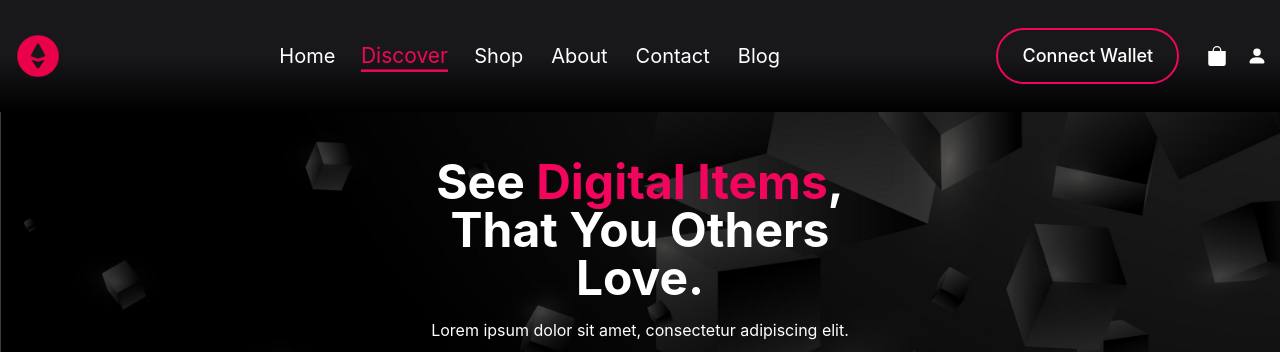
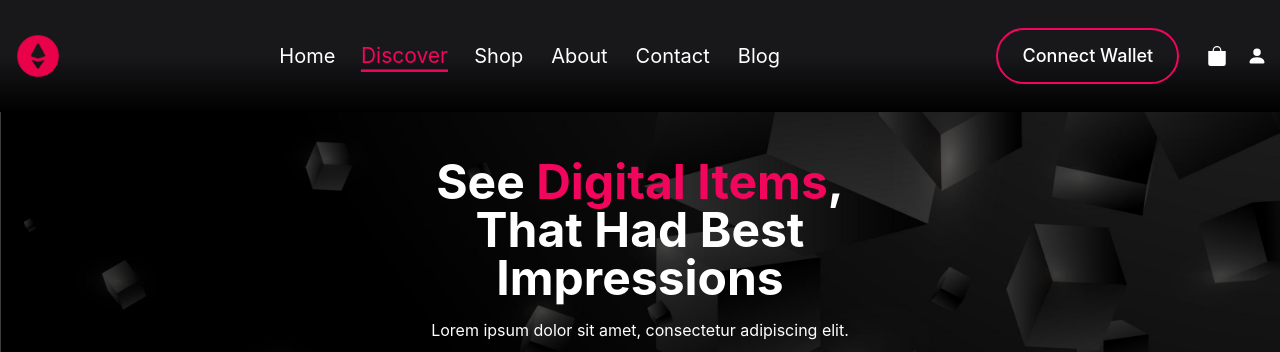
Before and after one commit to mmesomasaint/crypto-templates, a Next.js app: page /templates/cryptex/discover in a window 1280 px wide. Shown: the top 352 px of the page. Built offline with nearby package versions, Linux system fonts and the light colour scheme.

Commit message:
Fix: Edit showcase text

```diff
--- a/pages/templates/cryptex/discover.js
+++ b/pages/templates/cryptex/discover.js
@@ -91,7 +91,7 @@ export default function Home() {
                 <div className='w-full h-fit text-center pt-40 md:pt-20 py-16 md:py-0'>
                   <h1 className='block w-[90%] sm:w-[60%] lg:w-[50%] xl:w-[35%] mx-auto text-4xl md:text-5xl font-bold leading-tight text-white mb-4'>
                     See <span className='text-primary'>Digital Items</span>,
-                    That You Others Love.
+                    That Had Best Impressions
                   </h1>
                   <p className='block w-[90%] sm:w-[80%] md:w-[70%] lg:w-[50%] xl:w-[40%] mx-auto text-lg md:text-xl lg:text-base font-normal leading-tight text-white mb-8'>
                     Lorem ipsum dolor sit amet, consectetur adipiscing elit.
```
